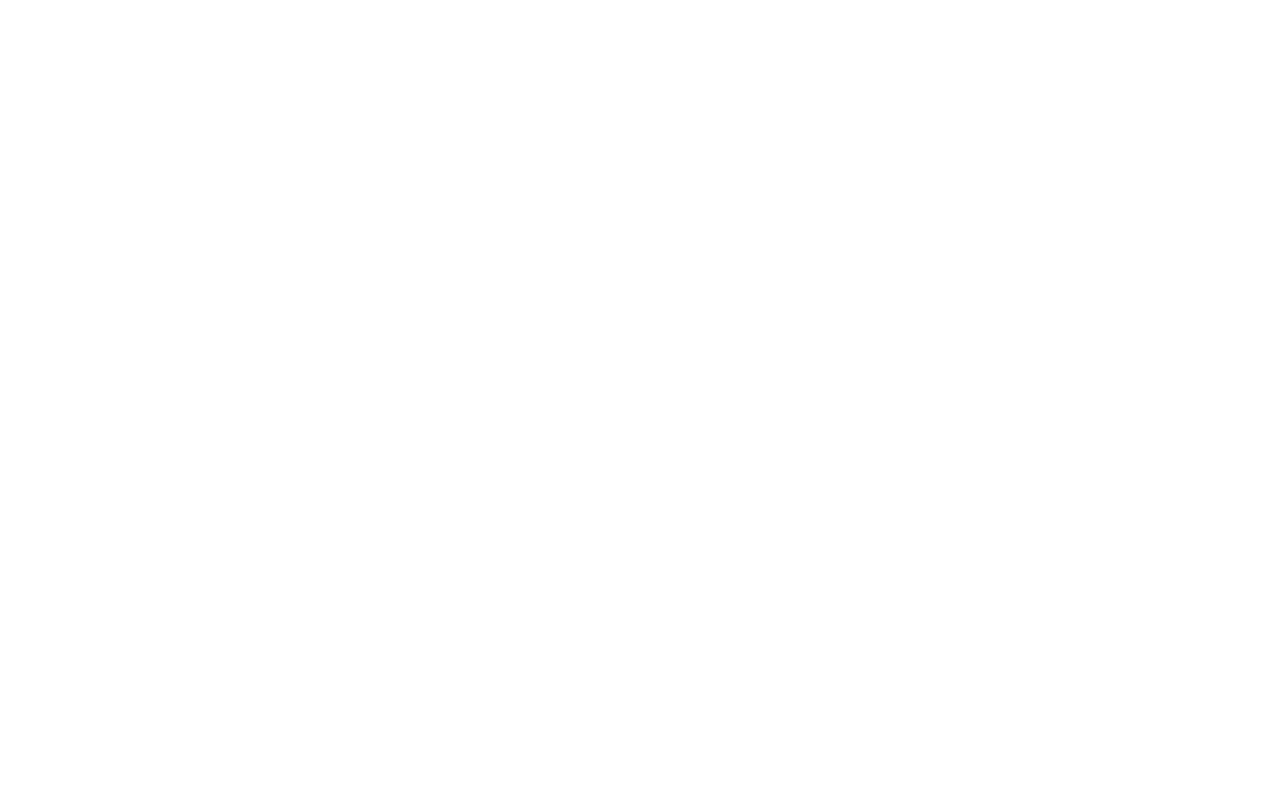
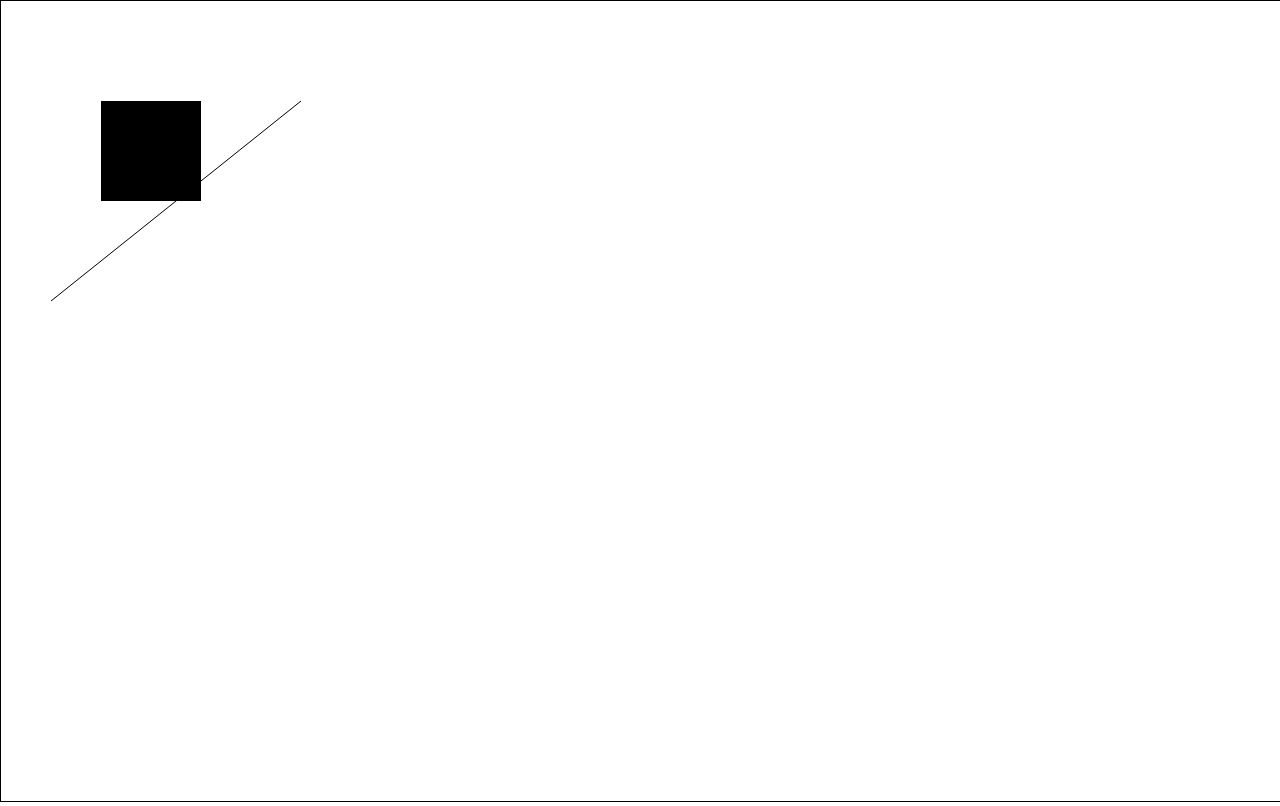
Before and after one commit to dabatmeister/io-game-CS5, a plain HTML site: page Canvas Practice.html in a window 1280 px wide. Drawn offline with Linux system fonts and the light colour scheme.

Commit message:
Add files via upload
Update version of basic Canvas practice

```diff
--- a/Canvas Practice.html
+++ b/Canvas Practice.html
@@ -3,5 +3,21 @@
 	<head>
 		<meta charset="UTF-8">
 		<title>Canvas Resize</title>
+		<style type="text/css">
+			canvas
+			{
+				border : 1px solid black;
+			}
+			body
+			{
+				margin: 0;
+			}
+		</style>
 	</head>
+	<body>
+		<canvas>
+			<script src = "Canvas.js">
+			</script>
+		</canvas>
+	</body>
 </html>
--- /dev/null
+++ b/Canvas.js
@@ -0,0 +1,16 @@
+var canvas = document.querySelector('canvas');
+
+canvas.width = window.innerWidth;
+canvas.height = window.innerHeight;
+
+var c = canvas.getContext('2d');
+
+c.fillRect(100, 100, 100, 100)
+
+console.log(canvas);
+
+// Line Work
+c.beginPath();
+c.moveTo(50, 300);
+c.lineTo(300, 100);
+c.stroke();
```
